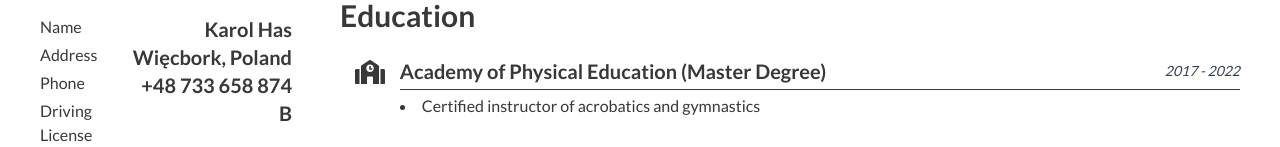
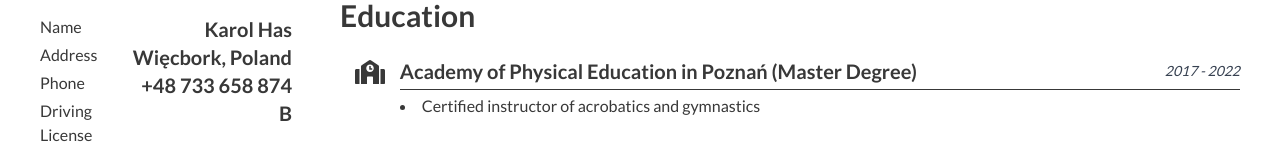
Before and after one commit to karolhas/CV, a React (Vite) app: page / in a window 1280 px wide. Shown: the part 789-936 px from the top of the page. Built offline with nearby package versions, Linux system fonts and the light colour scheme.

Commit message:
added translations to another components

```diff
--- a/src/components/Buttons.tsx
+++ b/src/components/Buttons.tsx
@@ -2,15 +2,18 @@ import { ButtonsCard } from "./common";
 import { BsLinkedin, BsGithub } from "react-icons/bs";
 import { BiSolidDownload } from "react-icons/bi";
 import PDF from "../assets/CV_Karol_Has.pdf";
+import { useTranslation } from "react-i18next";
 
 function Buttons() {
+  const { t, i18n } = useTranslation("common");
+
   return (
     <div className="mx-auto w-52 2xl:grid 2xl:w-full 2xl:grid-cols-3">
       <div className="cols-span-1">
         <ButtonsCard
           hrefLink={PDF}
           svgName={<BiSolidDownload />}
-          caption={"Download PDF"}
+          caption={t("caption.downloadPDF")}
           btnStyle="flex cursor-pointer items-center justify-center rounded-lg border-2 border-gray-300 bg-white p-2 shadow-lg duration-300 hover:bg-teal-600 hover:text-white "
           // download?
         />
--- a/src/components/Education.tsx
+++ b/src/components/Education.tsx
@@ -1,18 +1,23 @@
 import { EducationCard } from "./common";
 import { FaSchool } from "react-icons/fa";
+import { useTranslation } from "react-i18next";
 
 function Education() {
+  const { t, i18n } = useTranslation("common");
+
   return (
     <>
-      <div className="lg:w-full md:mx-auto md:w-3/4">
+      <div className="md:mx-auto md:w-3/4 lg:w-full">
         <div className="col-span-12">
-          <h2 className="mb-6 text-3xl font-semibold">Education</h2>
+          <h2 className="mb-6 text-3xl font-semibold">
+            {t("title.education")}
+          </h2>
         </div>
         <EducationCard
           svgName={<FaSchool className="mx-auto text-3xl" />}
-          caption={"Academy of Physical Education (Master Degree)"}
+          caption={t("caption.educationPE")}
           date={"2017 - 2022"}
-          description={"Certified instructor of acrobatics and gymnastics"}
+          description={t("description.educationPEdesc")}
         />
       </div>
     </>
--- a/src/components/Experience.tsx
+++ b/src/components/Experience.tsx
@@ -1,22 +1,23 @@
 import { TbBrandPaypalFilled } from "react-icons/tb";
 import { ExperienceCard } from "./common";
+import { useTranslation } from "react-i18next";
 
 function Experience() {
+  const { t, i18n } = useTranslation("common");
+
   return (
     <>
       <div className="md:mx-auto md:w-3/4 lg:w-full">
         <div className="col-span-12">
-          <h2 className="mb-6 text-3xl font-semibold">Work experience</h2>
+          <h2 className="mb-6 text-3xl font-semibold">{t("title.experience")}</h2>
         </div>
         <ExperienceCard
           svgName={
             <TbBrandPaypalFilled className="mx-auto text-3xl text-blue-900" />
           }
-          caption={"Back office consultant with English B2"}
+          caption={t("caption.backOfficeWork")}
           date={"04.2021 - 09.2021"}
-          description={
-            "Customer indentification with the account by the documents provided by him"
-          }
+          description={t("description.backOfficeDesc")}
         />
       </div>
     </>
--- a/src/components/Skills.tsx
+++ b/src/components/Skills.tsx
@@ -1,4 +1,5 @@
 import { SkillCard } from "./common";
+import { useTranslation } from "react-i18next";
 import {
   BiLogoHtml5,
   BiLogoCss3,
@@ -12,10 +13,12 @@ import { HiUserGroup, HiMicrophone } from "react-icons/hi";
 import { MdReportProblem } from "react-icons/md";
 
 function Skills() {
+  const { t, i18n } = useTranslation("common");
+
   return (
     <div className="flex flex-col md:mx-auto md:w-3/4 lg:w-full">
-      <h2 className="mb-6 text-3xl font-semibold">Skills</h2>
-      <div className="grid-rows-10 grid grid-cols-1 items-center gap-y-2 text-lg md:grid-cols-2 md:grid-rows-5 lg:grid-cols-5 lg:grid-rows-2 2xl:text-lg lg:text-base">
+      <h2 className="mb-6 text-3xl font-semibold">{t("title.skills")}</h2>
+      <div className="grid-rows-10 grid grid-cols-1 items-center gap-y-2 text-lg md:grid-cols-2 md:grid-rows-5 lg:grid-cols-5 lg:grid-rows-2 lg:text-base 2xl:text-lg">
         <SkillCard
           svgName={<BiLogoHtml5 className="text-2xl text-[#e34c26]" />}
           skill={"HTML"}
--- a/src/locales/en/translation.json
+++ b/src/locales/en/translation.json
@@ -13,11 +13,16 @@
     "phone": "Phone",
     "drivingLicense": "Driving License",
     "pl": "Polish",
-    "en": "English"
+    "en": "English",
+    "downloadPDF": "Download PDF",
+    "backOfficeWork": "Back office consultant with English B2",
+    "educationPE": "Academy of Physical Education in Poznań (Master Degree)"
   },
 
   "description": {
     "native": "Native",
-    "about": "Ambitious resourceful Junior Front-End Developer who creates websites with passion and dedication. Currently working as a soldier and spending every moment on creating new projects and improving as a programmer. I set goals and achieve them - my current one is toget a job as a software developer."
+    "about": "Ambitious resourceful Junior Front-End Developer who creates websites with passion and dedication. Currently working as a soldier and spending every moment on creating new projects and improving as a programmer. I set goals and achieve them - my current one is toget a job as a software developer.",
+    "backOfficeDesc": "Customer indentification with the account by the documents provided by him",
+    "educationPEdesc": "Certified instructor of acrobatics and gymnastics"
   }
 }
--- a/src/locales/pl/translation.json
+++ b/src/locales/pl/translation.json
@@ -13,11 +13,16 @@
     "phone": "Telefon",
     "drivingLicense": "Prawo jazdy",
     "pl": "Polski",
-    "en": "Angielski"
+    "en": "Angielski",
+    "downloadPDF": "Pobierz PDF",
+    "backOfficeWork": "Konsultant back office z językiem angielskim B2",
+    "educationPE": "Akademia Wychowania Fizycznego w Poznaniu (Magisterka)"
   },
 
   "description": {
     "native": "Ojczysty",
-    "about": "Ambitny, zaradny Junior Front-End Developer tworzący strony internetowe z pasją i zaangażowaniem. Obecnie pracuję jako żołnierz i każdą chwilę poświęcam na tworzenie nowych projektów i doskonalenie się jako programista. Wyznaczam sobie cele i je realizuję - moim obecnym jest zdobycie pracy jako programista."
+    "about": "Ambitny, zaradny Junior Front-End Developer tworzący strony internetowe z pasją i zaangażowaniem. Obecnie pracuję jako żołnierz i każdą chwilę poświęcam na tworzenie nowych projektów i doskonalenie się jako programista. Wyznaczam sobie cele i je realizuję - moim obecnym jest zdobycie pracy jako programista.",
+    "backOfficeDesc": "Identyfikacja klienta z jego kontem na podstawie dostarczonych przez niego dokumentów",
+    "educationPEdesc": "Certyfikowany instruktor akrobatyki i gimnastyki sportowej"
   }
 }
```
